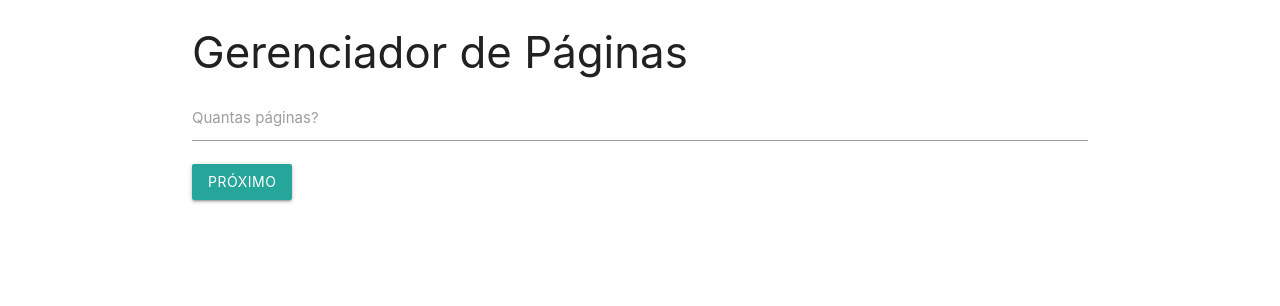
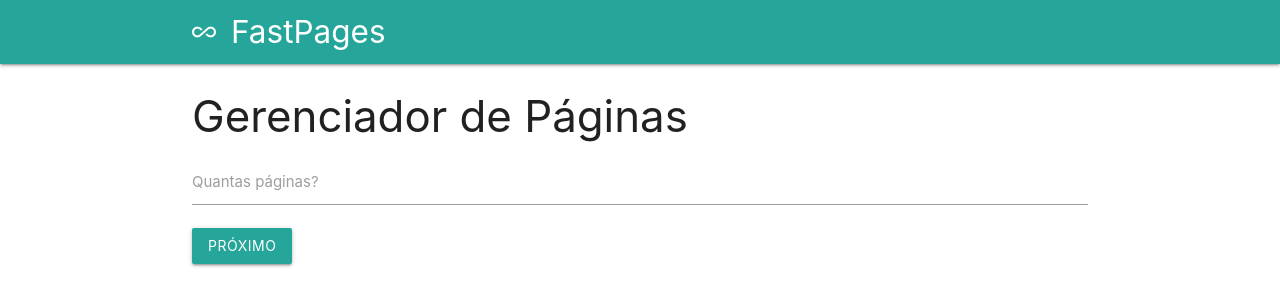
Before and after one commit to faustinopsy/fastPages, a PHP site: page / in a window 1280 px wide. Shown: the top 306 px of the page. Run offline with PHP 8.4, Linux system fonts and the light colour scheme.

Commit message:
melhorias

```diff
--- a/index.php
+++ b/index.php
@@ -1,8 +1,11 @@
 <!DOCTYPE html>
-<html>
+<html lang="pt-BR">
 <head>
     <title>Gerenciador de Páginas</title>
-    <link href="public/css/materialize.min.css" rel="stylesheet">
+    <meta http-equiv="Content-Type" content="text/html; charset=UTF-8"/>
+    <meta name="viewport" content="width=device-width, initial-scale=1"/>
+                <link href="public/css/materialize.min.css" rel="stylesheet">
+                <link href="public/css/style.css" type="text/css" rel="stylesheet" media="screen,projection"/>
     <style>
         .step {
             display: none;
@@ -13,6 +16,12 @@
     </style>
 </head>
 <body>
+<nav class="teal lighten-1" role="navigation">
+                  <div class="nav-wrapper container">
+                  <a id="logo-container" href="#" class="brand-logo"><i class="material-icons">all_inclusive</i>FastPages</a>
+                  <ul class="right hide-on-med-and-down">
+                  </ul>
+                </div></nav>
     <div class="container">
         <h3>Gerenciador de Páginas</h3>
         <form id="multi-step-form" action="gerar_paginas.php" method="post" enctype="multipart/form-data">
```
